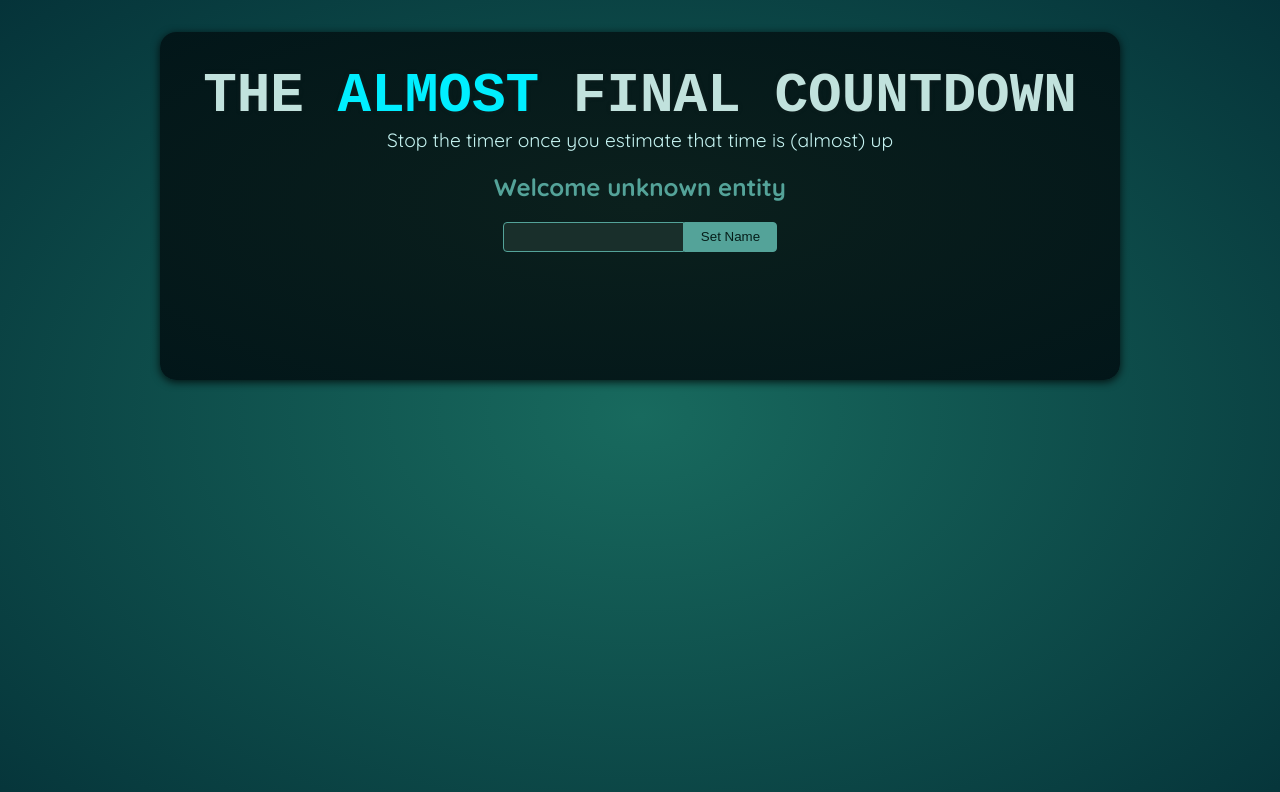
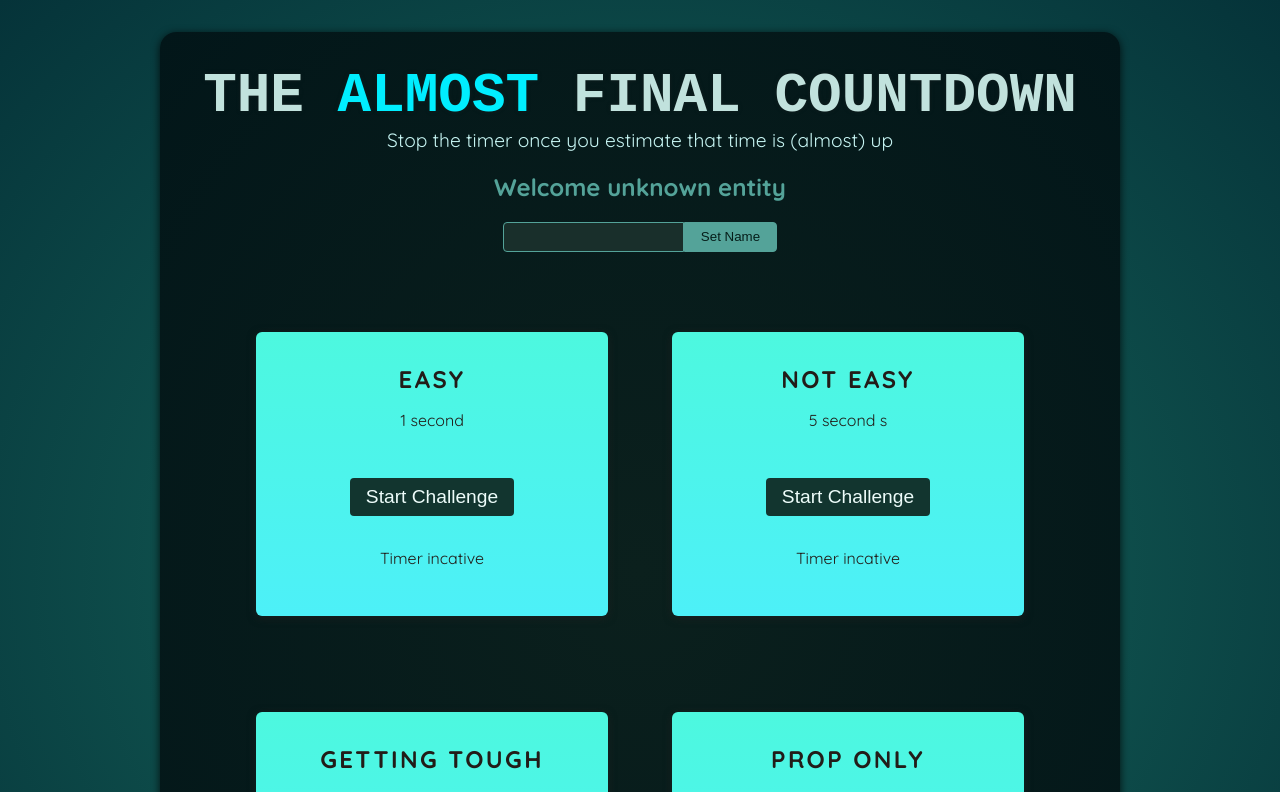
Before and after one commit to Amumug/final-countdown, a React (Vite) app: page / in a window 1280 px wide. Shown: the top 792 px of the page. Built offline with nearby package versions, Linux system fonts and the light colour scheme; a web font is replaced by a local one.

Commit message:
Final Countdown

```diff
--- a/src/App.jsx
+++ b/src/App.jsx
@@ -1,10 +1,16 @@
 import Player from "./components/Player.jsx";
+import TimerChallenge from "./components/TimerChallenge.jsx";
 
 function App() {
   return (
     <>
       <Player />
-      <div id="challenges"></div>
+      <div id="challenges">
+        <TimerChallenge title="Easy" targetTime={1} />
+        <TimerChallenge title="Not easy" targetTime={5} />
+        <TimerChallenge title="Getting tough" targetTime={10} />
+        <TimerChallenge title="Prop only" targetTime={15} />
+      </div>
     </>
   );
 }
--- a/src/components/Player.jsx
+++ b/src/components/Player.jsx
@@ -7,7 +7,7 @@ export default function Player() {
 
   function handleClick() {
     setEnteredPlayerName(playerName.current.value);
-    playerName.current.value = ''
+    playerName.current.value = "";
   }
 
   return (
--- /dev/null
+++ b/src/components/ResultModal.jsx
@@ -0,0 +1,20 @@
+import { forwardRef } from "react";
+
+const ResultModal = forwardRef(function ResultModal({ result, targetTime }, ref) {
+  return (
+
+    <dialog ref={ref} className="result-modal">
+      <h2>You {result}</h2>
+      <p>
+        The target time was <strong>{targetTime} seconds.</strong>
+      </p>
+      <p>
+        You Stopped the timer with <strong>X seconds left.</strong>
+      </p>
+      <form method="dialog">
+        <button>Close</button>
+      </form>
+    </dialog>
+  );
+})
+export default ResultModal
--- /dev/null
+++ b/src/components/TimerChallenge.jsx
@@ -0,0 +1,42 @@
+import { useRef, useState } from "react";
+import ResultModal from "./ResultModal";
+
+export default function TimerChallenge({ title, targetTime }) {
+  const [timerStarted, setTimerStarted] = useState(false);
+  const [timerExpired, setTimeExpired] = useState(false);
+
+  const timer = useRef();
+  const dialog = useRef();
+
+  function handleStart() {
+    timer.current = setTimeout(() => {
+      setTimeExpired(true);
+      dialog.current.showModal()
+    }, targetTime * 1000);
+    setTimerStarted(true);
+  }
+
+  function handleStop() {
+    clearTimeout(timer.current);
+  }
+
+  return (
+    <>
+      <ResultModal ref={dialog} targetTime={targetTime} result="lost" />
+      <section className="challenge">
+        <h2>{title}</h2>
+        <p className="challene-time">
+          {targetTime} second {targetTime > 1 ? "s" : ""}
+        </p>
+        <p>
+          <button onClick={handleStart}>
+            {timerStarted ? "Stop" : "Start"} Challenge
+          </button>
+        </p>
+        <p className={timerStarted ? "active" : undefined}>
+          {timerStarted ? "Time is running..." : "Timer incative"}
+        </p>
+      </section>
+    </>
+  );
+}
```
